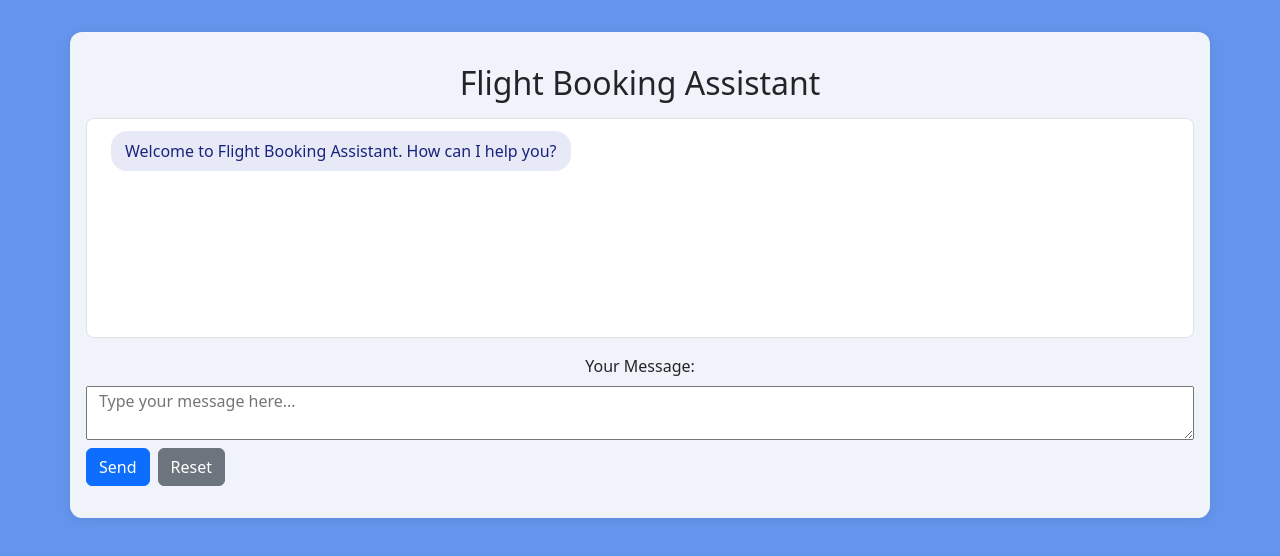
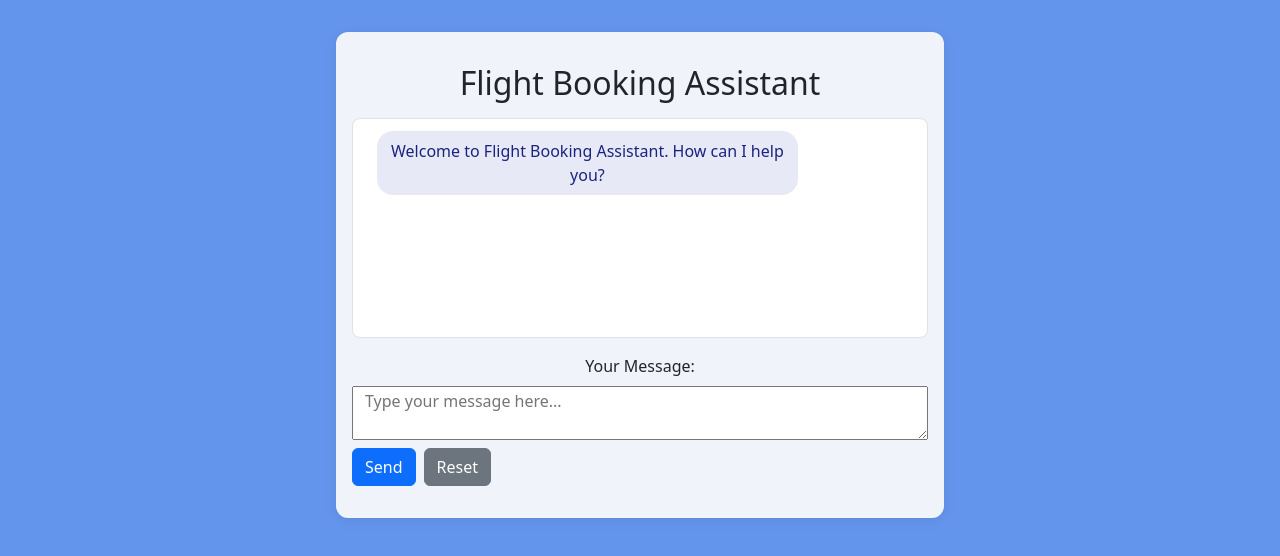
Before and after one commit to deol13/FlightBookingFrontEnd, a React (Vite) app: page / in a window 1280 px wide. Shown: the top 556 px of the page. Built offline with nearby package versions, Linux system fonts and the light colour scheme.

Commit message:
Added comments to describe some of the code

```diff
--- a/src/components/ChatBot.jsx
+++ b/src/components/ChatBot.jsx
@@ -5,10 +5,15 @@ import './ChatBot.css';
 const ChatBot = () => {
     const [questionValue, setQuestionValue]= useState("");
     const [conversationId, setConversationId] = useState(1);
+    // Chat history state, each message has a sender (user or bot) and text in its own index.
+    // This is so we can easily map through it and display messages in the chat area
+    // with different styles for user and bot messages
     const [chatHistory, setChatHistory] = useState([
         { sender: "bot", text: "Welcome to Flight Booking Assistant. How can I help you?" }
     ]);
+    // Loading spinner state
     const [loading, setLoading] = useState(false)
+    // Ref for the end of chat messages
     const chatEndRef = useRef(null);
 
     useEffect(() => {
@@ -28,7 +33,8 @@ const ChatBot = () => {
             ...prev,
             { sender: "user", text: questionValue }
         ]);
-        setLoading(true);
+
+        setLoading(true); // Show loading spinner
         console.log("Question sent:", questionValue);
         sendQuestionToBackend();
     }
@@ -47,7 +53,7 @@ const ChatBot = () => {
             ]);
         }
         // setConversationId(conversationId + 1);
-        setLoading(false);
+        setLoading(false); // Hide loading spinner
         setQuestionValue("");
     }
 
@@ -60,7 +66,7 @@ const ChatBot = () => {
     }
 
     return (
-        <div className="container chat-bot">
+        <div className="container chat-bot col-6">
             <div>
                 <h2 className='text center'>Flight Booking Assistant</h2>
                 <div className='mt-3 ms-1 me-1 row chat-history-area'>
@@ -68,16 +74,21 @@ const ChatBot = () => {
                         {chatHistory.map((msg, idx) => (
                             <div
                                 key={idx}
+                                // Color bot and user's messages differently with the user of CSS classes
                                 className={`chat-message ${msg.sender === "user" ? "user-message" : "bot-message"}`}
                             >
                                 {msg.text}
                             </div>
                         ))}
                         {loading && (
+                            // Show loading spinner when waiting for bot response
                             <div className="chat-message bot-message">
                                 <span className="spinner"></span> Bot is typing...
                             </div>
                         )}
+                        {
+                        //Dummy div to enable auto-scroll to bottom
+                        }
                         <div ref={chatEndRef} />
                     </div>
                 </div>
```
